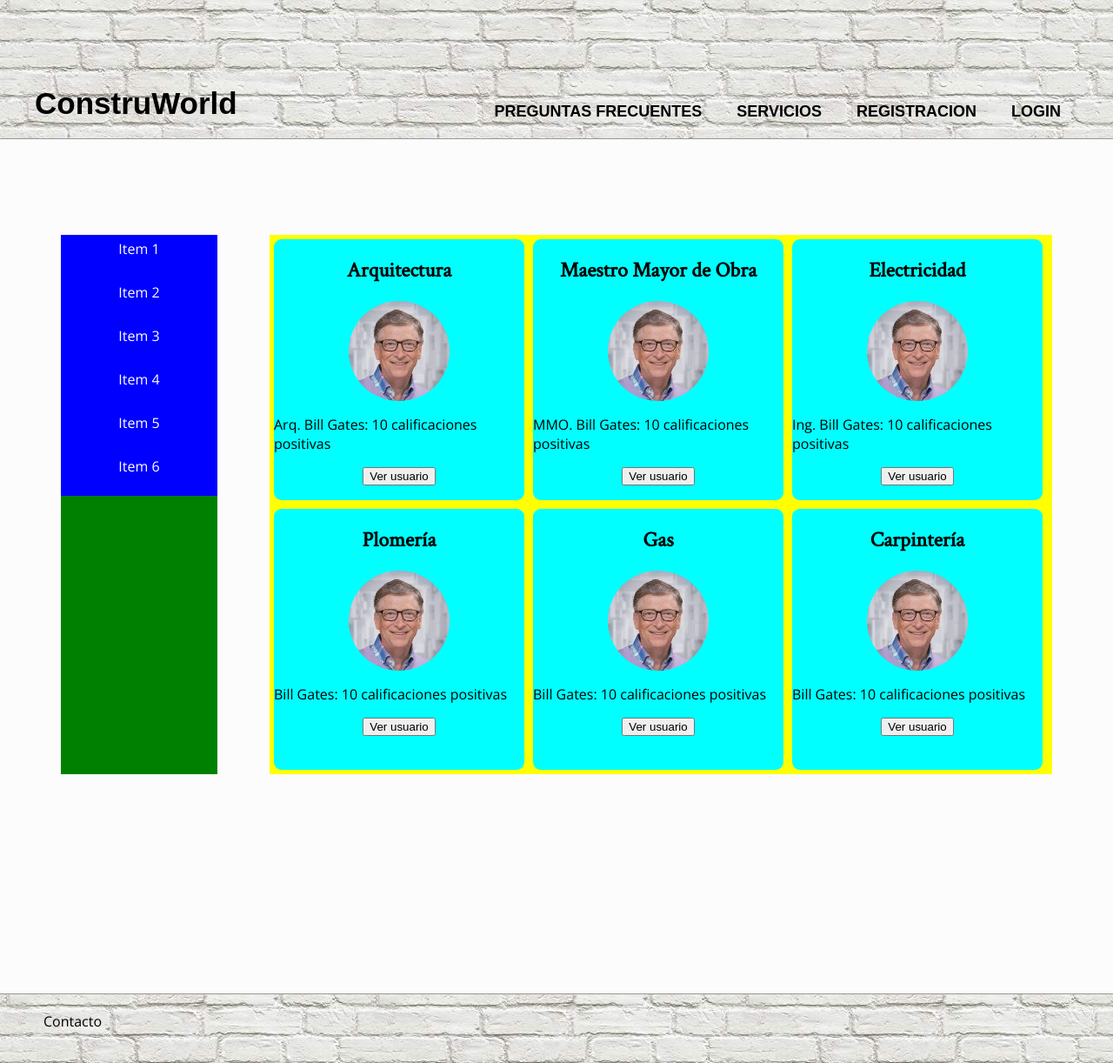
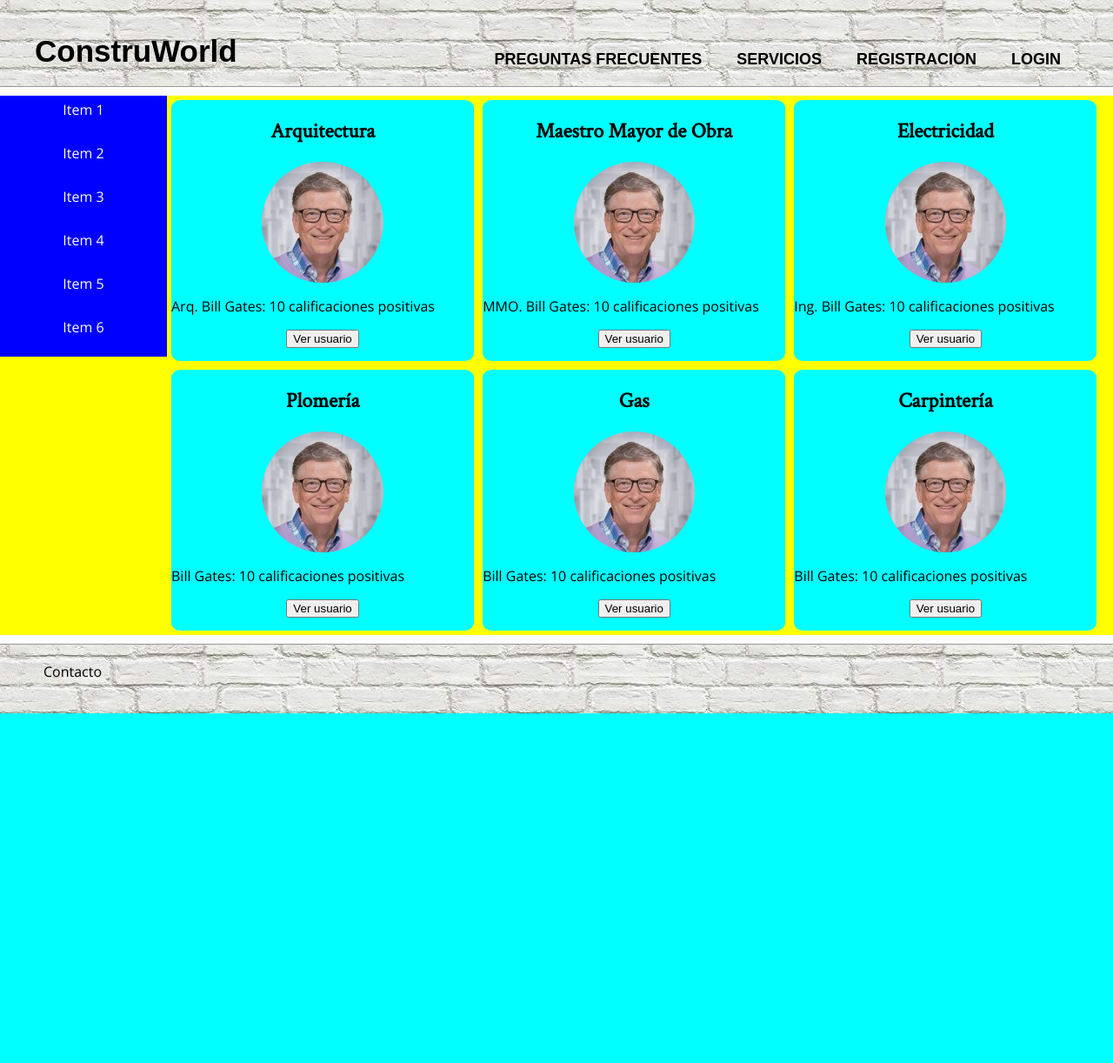
Before and after one commit to MinoLou/integrador, a PHP site: page /servicios.php in a window 1280 px wide. Shown: the whole page at 87% size. After the commit the page ends 820 px from the top, so only its background shows below. Run offline with PHP 8.4, Linux system fonts and the light colour scheme.

Commit message:
Mejoras en prueba-perfil.php, servicios.php, style.css y un comentario en header.php

```diff
--- a/css/styles.css
+++ b/css/styles.css
@@ -37,11 +37,13 @@ h1, h2, h3 {
 
 .profile-container {
 	overflow: hidden;
+	background-color: yellow;
 }
 
 .side-menu {
-	background-color: green;
+	background-color: yellow;
 	width: 15%;
+	height: 500px;
 	float: left;
 }
 
@@ -61,7 +63,8 @@ h1, h2, h3 {
 .main-profile {
 	float: left;
 	background-color: yellow;
-	width: 75%;
+	width: 85%;
+	/*height: 500px;*/
 }
 
 .profile-picture {
@@ -95,7 +98,7 @@ h1, h2, h3 {
 }
 
 .page-header {
-	height: 160px;
+	height: 100px; /*Se lo bajé de 160 a 100 porque me parecía mucho. Discutible. Firma: Leandro*/
 	margin-bottom: 10px;
 	background-image: url('../images/patron-ladrillos.jpg');
 	border-bottom: 1px solid #999;
--- a/header.php
+++ b/header.php
@@ -19,4 +19,4 @@
       </nav>
     </div>
   </header>
-  <div class="container">
+  <!--<div class="container">-->
--- a/perfil_prueba.php
+++ b/perfil_prueba.php
@@ -1,6 +1,5 @@
 <?php require('header.php'); ?>
 
-<h2></h2>
 <div class="profile-container">
 	<div class="side-menu">
 		<div class="side-menu-button">Item 1</div>
@@ -11,6 +10,7 @@
 		<div class="side-menu-button">Item 6</div>
 	</div>
 	<div class="main-profile">
+		<br>
 		<img class="profile-picture" src="images/bill_gates.jpg" alt="Bill">
 		<h2 style="text-align:center;">Bill Gates</h2>
 		<h3 style="text-align:center;">Constructor número 1, Arquitecto del destino de la humanidad</h3>
--- a/servicios.php
+++ b/servicios.php
@@ -1,7 +1,6 @@
 <?php require('header.php'); ?>
 
-<h2></h2>
-<section class="profile-container">
+<div class="profile-container">
 	<div class="side-menu">
 		<div class="side-menu-button">Item 1</div>
 		<div class="side-menu-button">Item 2</div>
@@ -53,7 +52,6 @@
 			<button class="service-tab-button">Ver usuario</button>
 		</div>
 	</div>
-</section>
-<br><br><br><br><br><br><br><br><br><br><br>
+</div>
 
 <?php require('footer.php'); ?>
```
